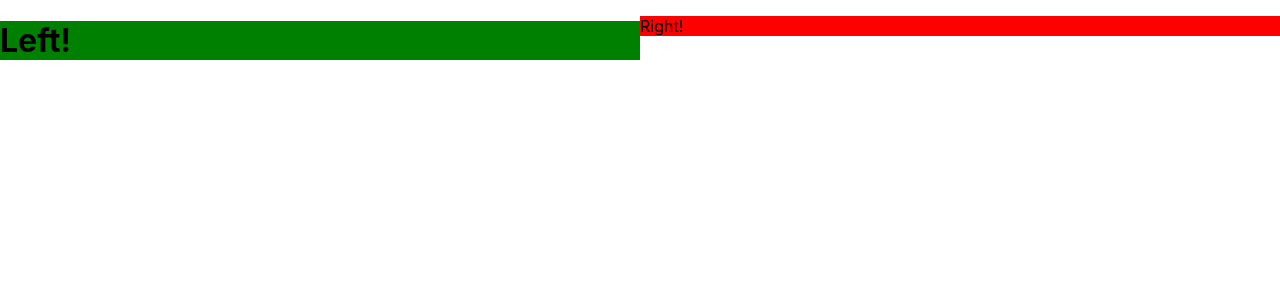
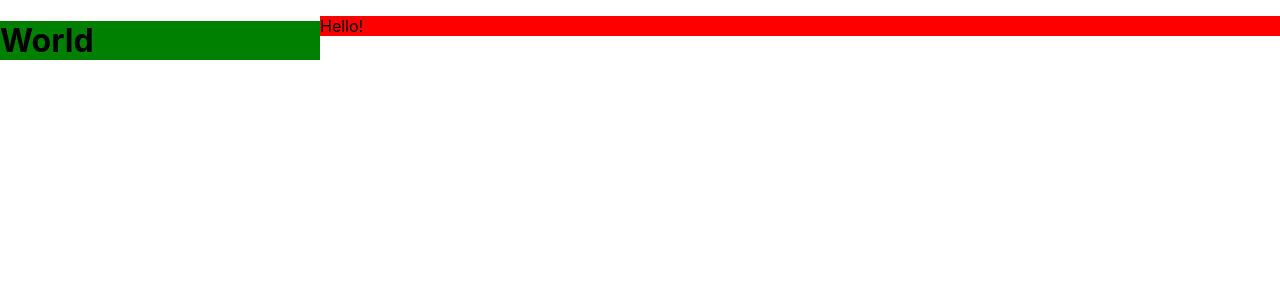
Before and after one commit to Naod-AB/design-pattern-react, a React (Create React App) app: page / in a window 1280 px wide. Shown: the top 300 px of the page. Built offline with nearby package versions, Linux system fonts and the light colour scheme.

Commit message:
enhanced split screen

```diff
--- a/src/App.js
+++ b/src/App.js
@@ -1,18 +1,19 @@
 import { SplitScreen } from './SplitScreen';
 
-const LeftHandComponent = () => {
-	return <h1 style={{ backgroundColor: 'green' }}>Left!</h1>;
+const LeftHandComponent = ({ name }) => {
+	return <h1 style={{ backgroundColor: 'green' }}>{name}</h1>;
 }
 
-const RightHandComponent = () => {
-	return <p style={{ backgroundColor: 'red' }}>Right!</p>;
+const RightHandComponent = ({ message }) => {
+	return <p style={{ backgroundColor: 'red' }}>{message}!</p>;
 }
 
 function App() {
 	return (
-		<SplitScreen
-			left={LeftHandComponent}
-			right={RightHandComponent} />
+		<SplitScreen leftWeight={1} rightWeight={3}>
+			<LeftHandComponent name="World" />
+			<RightHandComponent message="Hello" />
+		</SplitScreen>
 	);
 }
 
--- a/src/SplitScreen.js
+++ b/src/SplitScreen.js
@@ -5,20 +5,22 @@
 `;
 
 const Pane = styled.div`
-	flex: 1;
+	flex: ${props => props.weight};
 `;
 
 export const SplitScreen = ({
-	left: Left,
-	right: Right,
+	children,
+	leftWeight = 1,
+	rightWeight = 1,
 }) => {
+	const [left, right] = children;
 	return (
 		<Container>
-			<Pane>
-				<Left />
+			<Pane weight={leftWeight}>
+				{left}
 			</Pane>
-			<Pane>
-				<Right />
+			<Pane weight={rightWeight}>
+				{right}
 			</Pane>
 		</Container>
 	);
```
